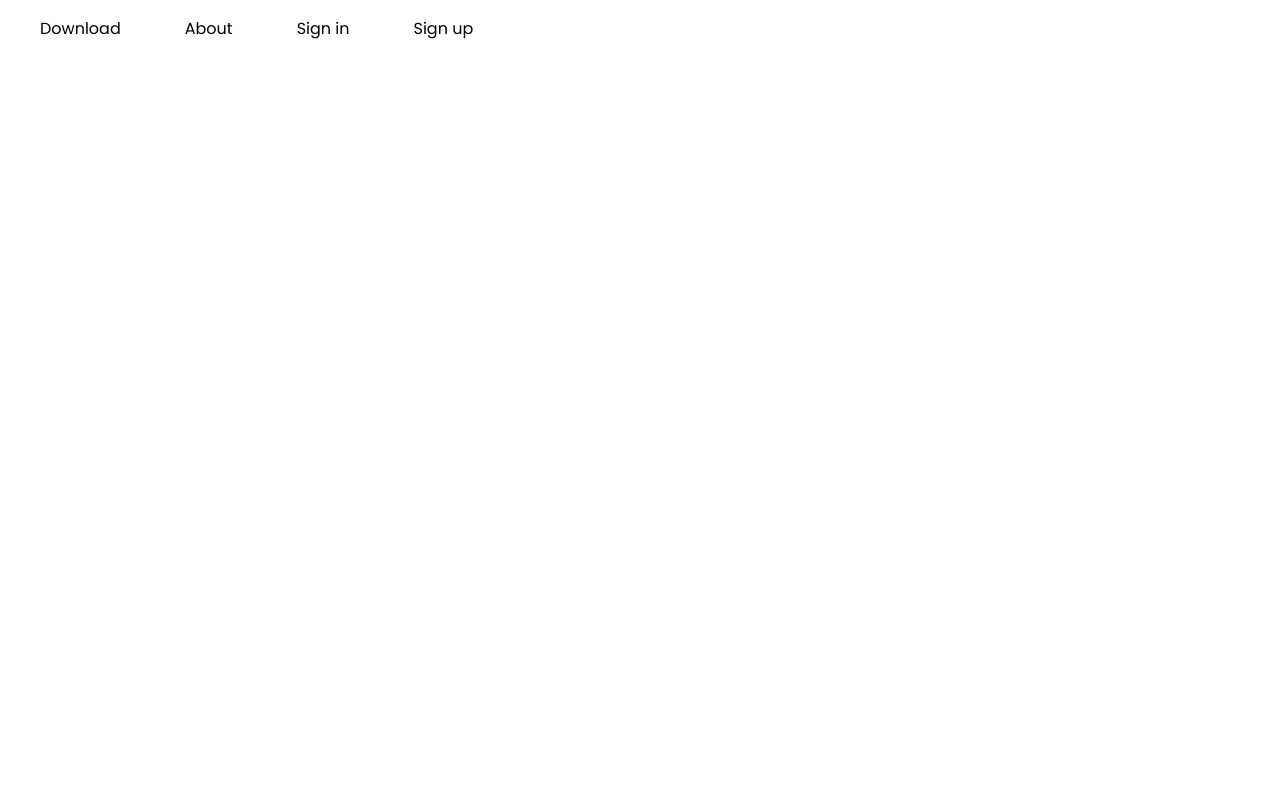
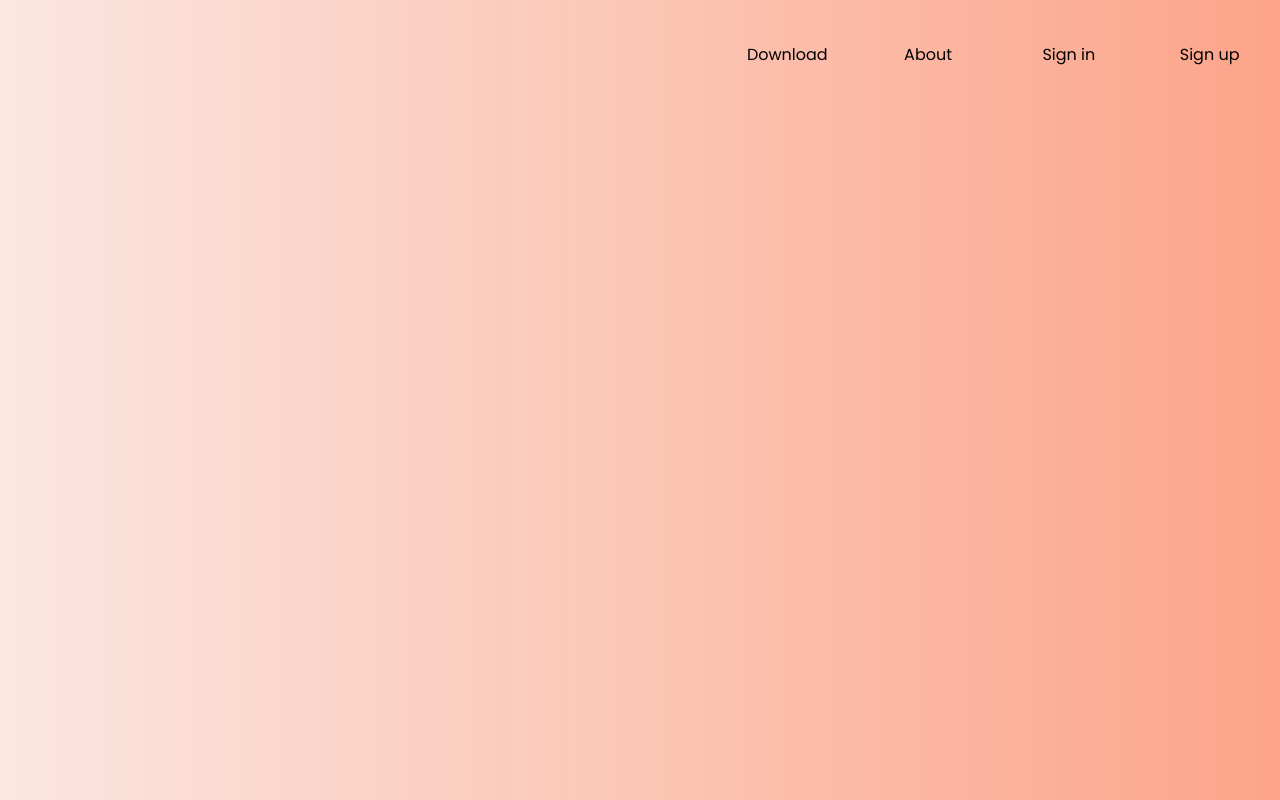
Before and after one commit to Love-Becca/converter, a React (Create React App) app: page / in a window 1280 px wide. Built offline with nearby package versions, Linux system fonts and the light colour scheme.

Commit message:
feat UI: header

```diff
--- a/src/Converter.css
+++ b/src/Converter.css
@@ -1,8 +1,28 @@
 li{
+    text-align: center;
     list-style-type: none;
+    width: 7vw;
+    cursor:pointer;
 }
 
 ul{
     display: flex;
-    gap: 5vw;
+    gap: 4vw;
+    justify-content: end;
+    padding: calc(100vw - 98%);
+    container-type: inline-size;
 }
+
+li:active{
+    border-radius: 15px;
+    padding: 5px;
+    box-shadow: 0px 0px 5px rgb(250, 92, 34);
+}
+
+@container (width < 600px){
+    li{
+        width: auto;
+        margin-left:5px;
+        font-size: clamp(0.6rem, 0.8rem, 1rem);
+    }
+}
--- a/src/ConverterHeader.js
+++ b/src/ConverterHeader.js
@@ -10,7 +10,7 @@ const Header = () => {
                         <li>Download</li>
                         <li>About</li>
                         <li>Sign in</li>
-                        <li>Sign up</li>
+                        <li className="click">Sign up</li>
                     </ul>
                 </nav>
             </header>
--- a/src/index.css
+++ b/src/index.css
@@ -3,6 +3,7 @@ body {
   font-family: sans-serif;
   -webkit-font-smoothing: antialiased;
   -moz-osx-font-smoothing: grayscale;
+  background-image: linear-gradient(to left, rgb(252, 164, 137), rgba(250, 227, 220, 0.884));
 }
 
 @supports (--a:0){
```
